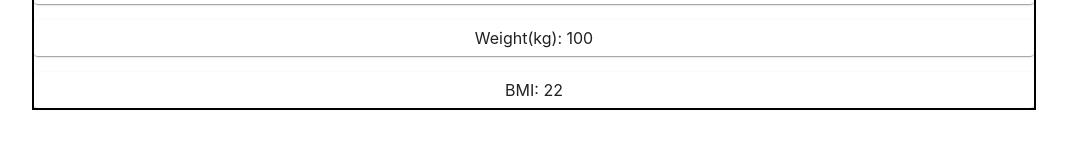
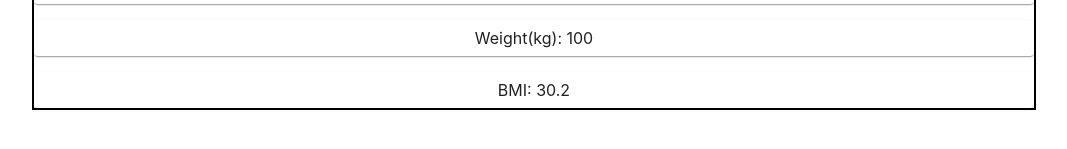
Before and after one commit to faceless5879/workout-tracker, a React (Create React App) app: page / in a window 1280 px wide. Shown: the part 353-502 px from the top of the page, without its empty margins (106-1173 px from the left). Built offline with nearby package versions, Linux system fonts and the light colour scheme.

Commit message:
feat: add BMI calculator function

```diff
--- a/src/components/userProfile/UserProfile.jsx
+++ b/src/components/userProfile/UserProfile.jsx
@@ -1,4 +1,4 @@
-import  React from 'react';
+import  React, { useEffect } from 'react';
 import "./userProfile.css";
 import Paper from '@mui/material/Paper';
 import Stack from '@mui/material/Stack';
@@ -8,6 +8,10 @@ const Item = styled(Paper)(({ theme }) => ({
   padding: theme.spacing(1),
   textAlign: 'center',
 }));
+
+let calcBMI = (weight, height) => {
+  return (weight / Math.pow((height/100), 2)).toFixed(1);
+}
 
 export default function UserProfile() {
   return (
@@ -19,7 +23,7 @@ export default function UserProfile() {
       <Stack direction="column" spacing={2}>
         <Item>Height(cm): 182</Item>
         <Item>Weight(kg): 100</Item>
-        <Item>BMI: 22</Item>
+        <Item>BMI: {calcBMI(100, 182)}</Item>
       </Stack>
     </div>
   )
```
